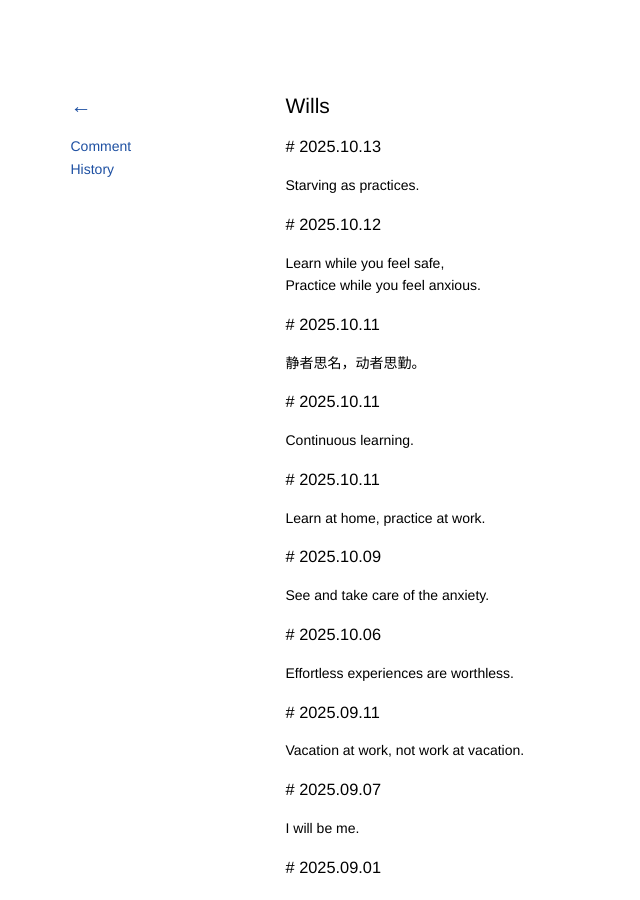
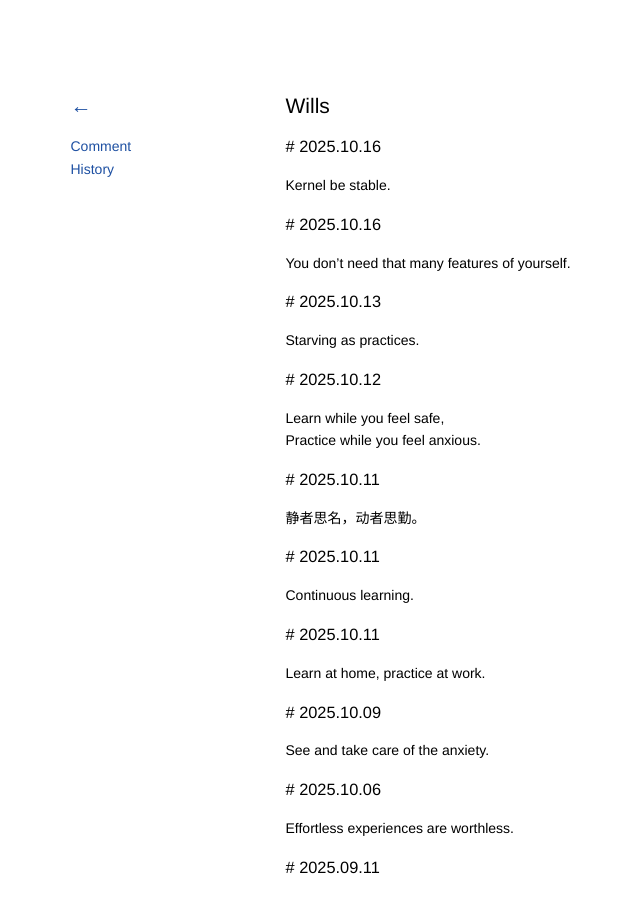
Before and after one commit to kidlj/awei, a Jekyll site: the page built from _wiki/wills.md, in a window 1280 px wide and 900 px high. Shown: the whole window, without its empty margins (62-702 px from the left). Built offline with Jekyll 4.4.1, drawn with Linux system fonts in a browser that asks for light colours.

Commit message:
update wills

```diff
--- a/_wiki/wills.md
+++ b/_wiki/wills.md
@@ -1,6 +1,14 @@
 ---
 title: Wills
 ---
+
+### 2025.10.16
+
+Kernel be stable.
+
+### 2025.10.16
+
+You don't need that many features of yourself.
 
 ### 2025.10.13
 
```
